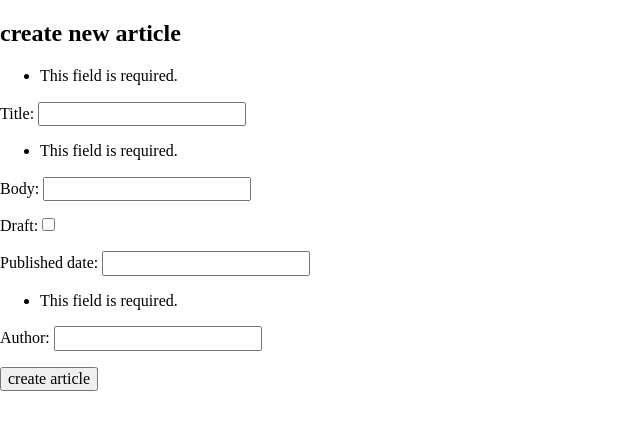
After one commit to ynjacobs/blog-app, a Django app: page /create_article/ in a window 1280 px wide. The commit adds this page. Shown: the top 430 px of the page, without its empty margins (0-640 px from the left). Run offline with Django 3.2, Linux system fonts and the light colour scheme.

Commit message:
added form and validation

```diff
--- a/blog/models.py
+++ b/blog/models.py
@@ -1,4 +1,13 @@
 from django.db import models
+from django.forms import ModelForm
+from django import forms
+from django.core.validators import MaxLengthValidator, MinLengthValidator
+from datetime import datetime, date
+from pytz import timezone
+from django.core.exceptions import ValidationError
+
+
+
 
 class Article(models.Model):
    title = models.CharField(max_length=255)
@@ -13,3 +22,32 @@ class Comment(models.Model):
   created_at = models.DateTimeField(auto_now_add=True)
   message = models.TextField()
   article = models.ForeignKey(Article, on_delete=models.CASCADE, related_name='comments')
+
+class CommentForm(ModelForm):
+    class Meta:
+        model = Comment
+        fields = ['name', 'message', 'article']
+
+class ArticleForm(ModelForm):
+  body = forms.CharField(min_length=2)
+  class Meta:
+    model = Article
+    fields = ['title', 'body', 'draft', 'published_date', 'author']
+
+  def clean_published_date(self):
+        # localizing both dates
+        publishedDate = self.cleaned_data['published_date']
+        presentDate = date.fromtimestamp(datetime.now(timezone('America/Toronto')).timestamp())
+        print(presentDate)
+        print(publishedDate)
+        isDraft = self.cleaned_data['draft']
+        if isDraft:
+            if publishedDate and publishedDate < presentDate:
+                raise ValidationError('Specified date must be in the future!')
+            else:
+                return publishedDate
+        else:
+            if publishedDate and publishedDate > presentDate:
+                raise ValidationError('Specified date must be in the past!')
+            else:
+                return publishedDate
--- /dev/null
+++ b/blog/templates/new_article.html
@@ -0,0 +1,42 @@
+{% extends 'base.html' %}
+{% block content %}
+
+<h2>create new article</h2>
+
+
+<ul>
+    {% for article in new_article.articles.all %}
+        <li>
+
+            <p>{{ article.title }}</p>
+            <p>{{ article.body }}</p>
+        </li>
+    {% endfor %}
+</ul>
+
+<form action="{% url 'create_article' %}" method="post">
+    {% csrf_token %}
+
+
+                {{ form.as_p }}
+
+    <div class="field">
+
+        <button type="submit">
+            <span>create article</span>
+        </button>
+    </div>
+</form>
+
+
+<ul>
+    {% for article in new_article.articles.all %}
+
+    <li>{{ article.body }}</li>
+
+
+    {% endfor %}
+</ul>
+
+
+{% endblock %}
--- a/blog/templates/post.html
+++ b/blog/templates/post.html
@@ -16,7 +16,7 @@
 
 <form action="{% url 'create_comment' %}" method="post">
     {% csrf_token %}
-    <input type="hidden" name="article" value="{{ post.pk }}">
+    <!-- <input type="hidden" name="article" value="{{ post.pk }}">
 
     <div class="field" class="field">
 
@@ -25,7 +25,9 @@
 
         <label for="comment_message">message</label>
         <textarea id="comment_message" name="comment_message"></textarea>
-    </div>
+    </div> -->
+
+                {{ form.as_p }}
 
     <div class="field">
 
--- a/blog/urls.py
+++ b/blog/urls.py
@@ -23,6 +23,9 @@ urlpatterns = [
     path('home/', home_page),
     path('admin/', admin.site.urls),
     path('home/<int:id>', post_details, name='post_details'),
-    path('comments/new', create_comment, name='create_comment'),
+    path('home/<int:id>', post_article, name='post_article'),
+    path('create_comment/', create_comment, name='create_comment'),
+    path('create_article/', create_new_article, name='create_article'),
+    path('accounts/signup', signup, name='signup')
 
 ]
--- a/blog/views.py
+++ b/blog/views.py
@@ -1,6 +1,7 @@
 from django.http import HttpResponse, HttpResponseRedirect
 from django.shortcuts import render, redirect
-from blog.models import Article, Comment
+from blog.models import Article, Comment, CommentForm, ArticleForm
+# from django.contrib.auth import UserCreationForm
 
 
 def home_page(request):
@@ -10,18 +11,78 @@ def home_page(request):
 
 
 def post_details(request, id):
-    return render(request, 'post.html', {
-        'post': Article.objects.get(pk=id)
-    })
+    article = Article.objects.get(id=id)
+    comment = Comment(article=article)
+    form = CommentForm(instance=comment)
+    context = {'form': form, 'post': Article.objects.get(pk=id)}
+    return render(request, 'post.html', context)
+
+def post_article(request, id):
+    article = Article.objects.get(id=id)
+    new_article = Article(article=article)
+    form = ArticleForm(instance=new_article)
+    context = {'form': form, 'post': Article.objects.get(pk=id)}
+    return render(request, 'new_article.html', context)
+
+# def create_comment(request):
+#     comment_title = request.POST['comment_title']
+#     comment_msg = request.POST['comment_message']
+
+#     post_id = request.POST['article']
+#     article = Article.objects.get(id=post_id)
+
+#     comment = Comment(name=comment_title, message=comment_msg, article=article)
+#     comment.save()
+
+#     return redirect('post_details', id=post_id)
+
+def new_comment(request):
+    form = CommentForm()
+    context = {'form': form}
+    response = render(request, 'comments/post.html', context)
+    return HttpResponse(response)
+
 
 def create_comment(request):
-    comment_title = request.POST['comment_title']
-    comment_msg = request.POST['comment_message']
+    print(request.POST)
+    article = Article.objects.get(id= request.POST['article'])
+    comment = CommentForm(request.POST)
+    comment.save()
+    return redirect('post_details', id=article.id)
 
-    post_id = request.POST['article']
-    article = Article.objects.get(id=post_id)
+def create_new_article(request):
+    # form = ArticleForm()
+    # context = {'form': form}
+    # response = render(request, 'new_article.html', context)
+    # return HttpResponse(response)
 
-    comment = Comment(name=comment_title, message=comment_msg, article=article)
-    comment.save()
+    form = ArticleForm(request.POST)
+    if form.is_valid():
+        new_article = form.save()
+        return HttpResponseRedirect('/home')
+    else:
+        context = { 'form': form }
+        response = render(request, 'new_article.html', context)
+        return HttpResponse(response)
 
-    return redirect('post_details', id=post_id)
+def new_article(request):
+    article = Article.objects.get(id= request.POST['article'])
+    new_article = ArticleForm(request.POST)
+    new_article.save()
+    return redirect('post_details', id=article.id)
+
+def signup(request):
+    form = UserCreationForm(request.POST)
+    context = {'form': form}
+    response = render(request, 'new_article.html', context)
+    return HttpResponse(response)
+
+def signup_create(request):
+    form = UserCreationForm(request.POST)
+    if form.is_valid():
+        new_user = form.save()
+        return HttpResponseRedirect('/')
+    else:
+        context = {'form': form}
+        response = render(request, 'signup.html', context)
+        return HttpResponse(response)
```
Also changed, not shown: blog/templates/signup.html (added, +13 -0 lines), db.sqlite3.
